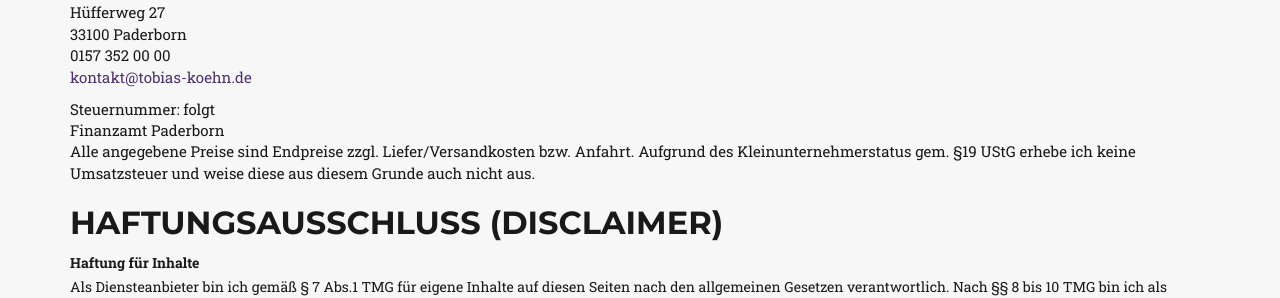
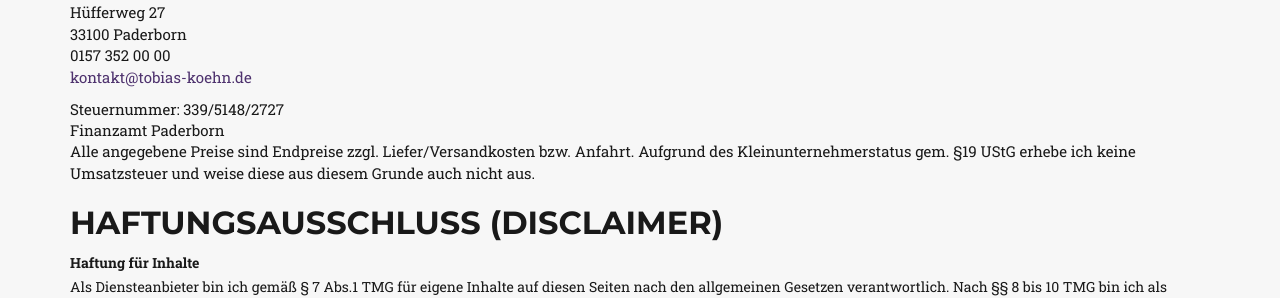
Before and after one commit to ToKoehn/Weddingmusic, a Jekyll site: the page built from impressum.html, in a window 1280 px wide. Shown: the part 363-661 px from the top of the page. Built offline with Jekyll 4.4.1, drawn with Linux system fonts in a browser that asks for light colours; some web fonts are replaced.

Commit message:
steuernummer

```diff
--- a/impressum.html
+++ b/impressum.html
@@ -7,7 +7,7 @@ layout: default
 <h4>Verantwortlich für den Inhalt gem. §5 Abs. 1 Nr. 1 Telemediengesetz  </h4> <br>
 Tobias Koehn <br> Hüfferweg 27 <br> 33100 Paderborn <br> 0157 352 00 00 <br> <a href="mailto:kontakt@tobias-koehn.de">kontakt@tobias-koehn.de</a></p>
 
-Steuernummer: folgt <br>
+Steuernummer: 339/5148/2727 <br>
 Finanzamt Paderborn <br>
 Alle angegebene Preise sind Endpreise zzgl. Liefer/Versandkosten bzw. Anfahrt. Aufgrund des Kleinunternehmerstatus gem. §19 UStG erhebe ich keine Umsatzsteuer und weise diese aus diesem Grunde auch nicht aus.
 
```
